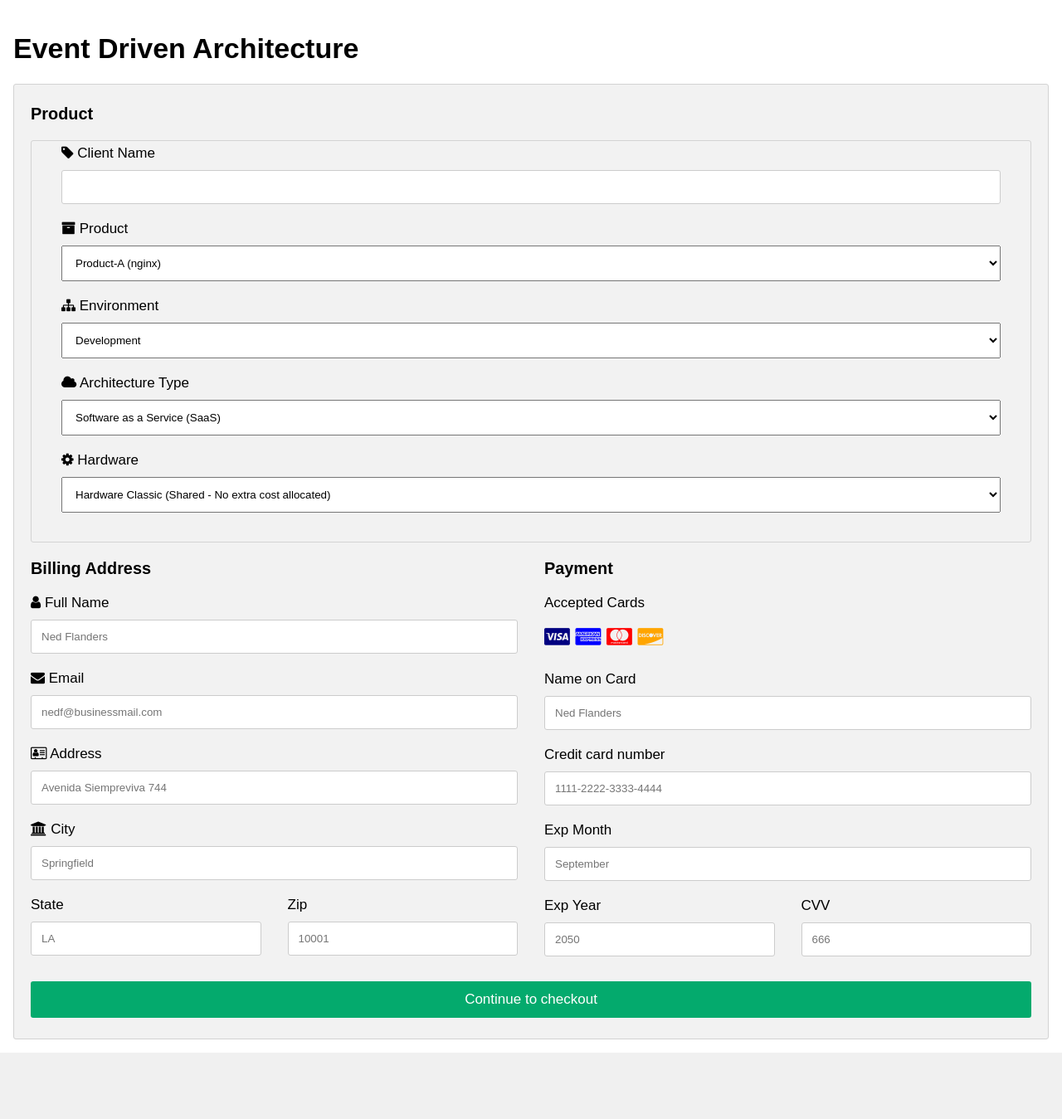
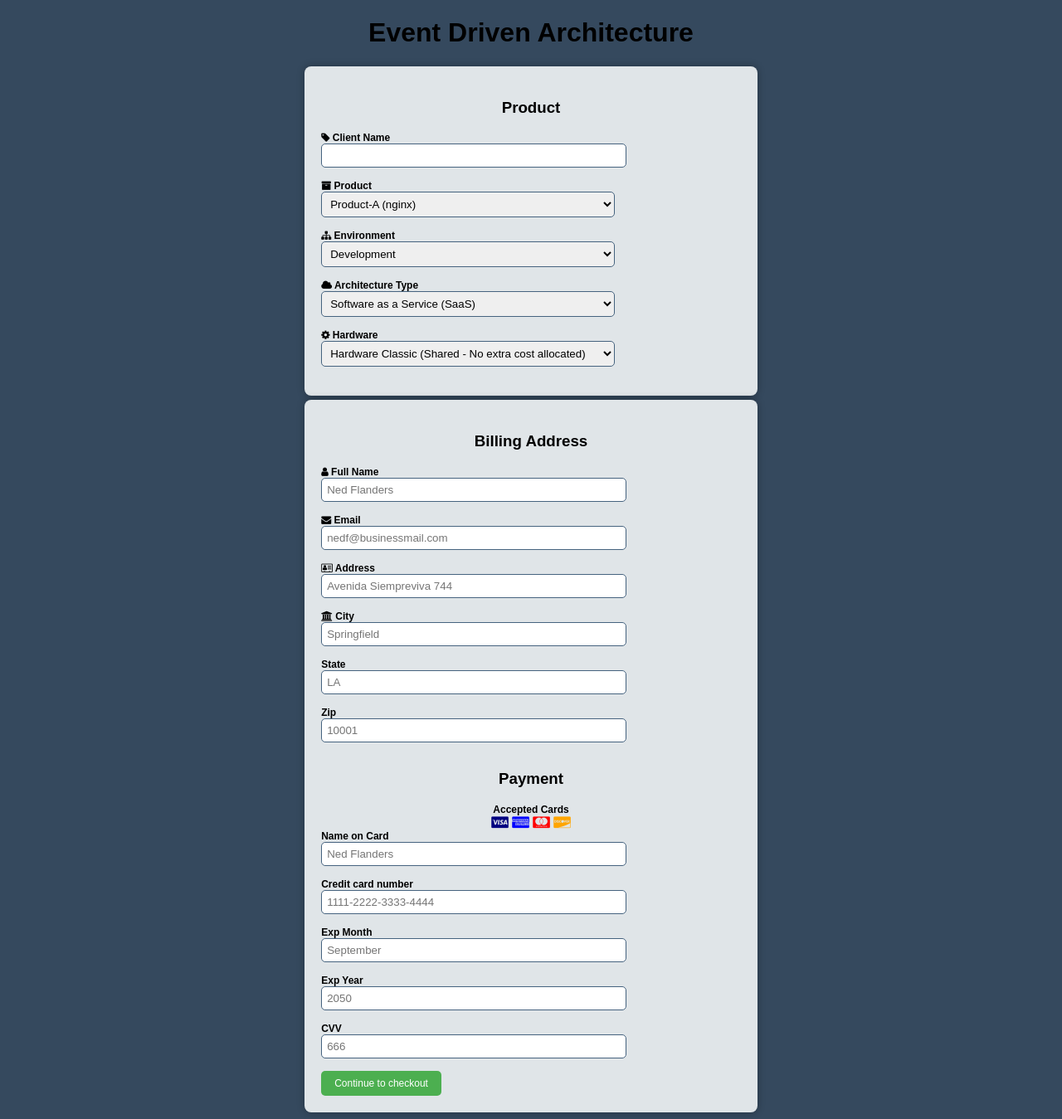
Before and after one commit to jpradoar/event-driven-architecture, a Flask app: page / in a window 1280 px wide. Shown: the whole page at 83% size. Before the commit the page ends 1269 px from the top, so only its background shows below. Run offline with Flask 3, Linux system fonts and the light colour scheme.

Commit message:
mod webpages

```diff
--- a/03-producer/templates/index.html
+++ b/03-producer/templates/index.html
@@ -6,135 +6,68 @@
 <link rel="stylesheet" href="https://cdnjs.cloudflare.com/ajax/libs/font-awesome/4.7.0/css/font-awesome.min.css">
 <style type="text/css">
 body {
-          font-family: Arial;
-          font-size: 17px;
-          padding: 8px;
+  font-family: Arial, sans-serif;
+  background-color: #35495e;
 }
-
-        * {
-          box-sizing: border-box;
+.container {
+  max-width: 40%;
+  margin: 5px auto;
+  background-color: #e0e5e8;
+  border-radius: 8px;
+  box-shadow: 0 0 10px rgba(0, 0, 0, 0.3);
+  padding: 20px;
 }
-
-        .row {
-          display: -ms-flexbox; /* IE10 */
-          display: flex;
-          -ms-flex-wrap: wrap; /* IE10 */
-          flex-wrap: wrap;
-          margin: 0 -16px;
-        }
-
-        .col-25 {
-          -ms-flex: 25%; /* IE10 */
-          flex: 25%;
-        }
-
-        .col-50 {
-          -ms-flex: 50%; /* IE10 */
-          flex: 50%;
-        }
-
-        .col-75 {
-          -ms-flex: 75%; /* IE10 */
-          flex: 75%;
-        }
-
-        .col-25,
-        .col-50,
-        .col-75 {
-          padding: 0 16px;
-        }
-
-        .container {
-          background-color: #f2f2f2;
-          padding: 5px 20px 15px 20px;
-          border: 1px solid lightgrey;
-          border-radius: 3px;
-        }
-
-        input[type=text] {
-          width: 100%;
-          margin-bottom: 20px;
-          padding: 12px;
-          border: 1px solid #ccc;
-          border-radius: 3px;
-        }
-
-        .select {
-          width: 100%;
-          margin-bottom: 20px;
-          padding: 12px;
-
-        }
-
-        label {
-          margin-bottom: 10px;
-          display: block;
-        }
-
-        .icon-container {
-          margin-bottom: 20px;
-          padding: 7px 0;
-          font-size: 24px;
-        }
-
-        .btn {
-          background-color: #04AA6D;
-          color: white;
-          padding: 12px;
-          margin: 10px 0;
-          border: none;
-          width: 100%;
-          border-radius: 3px;
-          cursor: pointer;
-          font-size: 17px;
-        }
-
-        .btn:hover {
-          background-color: #45a049;
-        }
-
-        a {
-          color: #2196F3;
-        }
-
-        hr {
-          border: 1px solid lightgrey;
-        }
-
-        span.price {
-          float: right;
-          color: grey;
-        }
-
-        /* Responsive layout - when the screen is less than 800px wide, make the two columns stack on top of each other instead of next to each other (also change the direction - make the "cart" column go on top) */
-        @media (max-width: 800px) {
-          .row {
-            flex-direction: column-reverse;
-          }
-          .col-25 {
+.section {
   margin-bottom: 20px;
 }
+.section-header {
+  border-bottom: 1px solid #465b6c;
+  padding-bottom: 10px;
+  margin-bottom: 10px;
+  cursor: pointer; /* Añadido para hacer el título clickeable */
+}
+.section-header h2 {
+  margin: 0;
+  text-align: center;
+}
+label {
+  font-weight: bold;
+  display: block;
+  font-size: 12px; /* Reducido el tamaño de la fuente */
+}
+input[type="text"],
+select {
+  width: 70%;
+  padding: 6px;
+  margin-bottom: 15px;
+  border: 1px solid #46637f;
+  border-radius: 5px;
+}
+input[type="submit"] {
+  background-color: #4CAF50;
+  color: white;
+  border: none;
+  padding: 8px 16px; /* Reducido el padding */
+  border-radius: 5px;
+  cursor: pointer;
+  font-size: 12px; /* Reducido el tamaño de la fuente */
+  transition: background-color 0.3s ease;
 }
 </style>
 </head>
 <body>
-
+<div align="center">
 <h1>Event Driven Architecture</h1>
-
-<div class="row">
-  <div class="col-75">
+</div>
 <div class="container">
     <form action="" method="post" class="" id="formulario" >
-
-
-    <h3>Product</h3>
-        <div class="container">
-          <div class="col-75">
+    <div align="center"><h3>Product</h3></div>
     <label for="client"><i class="fa fa-tag"></i> Client Name</label><input type="text" id="client" name="client" placeholder="" required="required">
     <label for="product"><i class="fa fa-archive"></i> Product</label><select id="product" name="product"  class="select">
         <option value="nginx">Product-A (nginx)</option>
         <option value="wordpress">Product-B (Wordpress)</option>
         <option value="grafana">Product-C (Grafana)</option>
+        <option value="domoticz">Home Automation</option>
         </select>
     <label for="fname"><i class="fa fa-sitemap"></i> Environment</label><select id="environment" name="environment"  class="select">
                 <option value="development">Development</option>
@@ -151,30 +84,17 @@
               <option value="dedicated">Hardware Dedicated (Extra cost allocated)</option>
               </select>
 </div>
-      </div>
+<div class="container">
 
+        <div align="center"><h3>Billing Address</h3></div>
+        <label for="fname"><i class="fa fa-user"></i> Full Name</label><input type="text" id="fname" name="firstname" placeholder="Ned Flanders" >
+        <label for="email"><i class="fa fa-envelope"></i> Email</label><input type="text" id="email" name="email" placeholder="nedf@businessmail.com" >
+        <label for="adr"><i class="fa fa-address-card-o"></i> Address</label><input type="text" id="adr" name="address" placeholder="Avenida Siempreviva 744" >
+        <label for="city"><i class="fa fa-institution"></i> City</label><input type="text" id="city" name="city" placeholder="Springfield" >
+        <label for="state">State</label><input type="text" id="state" name="state" placeholder="LA" >
+        <label for="zip">Zip</label><input type="text" id="zip" name="zip" placeholder="10001" >
 
-
-
-        <div class="row">
-          <div class="col-50">
-            <h3>Billing Address</h3>
-            <label for="fname"><i class="fa fa-user"></i> Full Name</label><input type="text" id="fname" name="firstname" placeholder="Ned Flanders" required="required">
-            <label for="email"><i class="fa fa-envelope"></i> Email</label><input type="text" id="email" name="email" placeholder="nedf@businessmail.com" required="required">
-            <label for="adr"><i class="fa fa-address-card-o"></i> Address</label><input type="text" id="adr" name="address" placeholder="Avenida Siempreviva 744" required="required">
-            <label for="city"><i class="fa fa-institution"></i> City</label><input type="text" id="city" name="city" placeholder="Springfield" required="required">
-
-            <div class="row">
-              <div class="col-50">
-                <label for="state">State</label><input type="text" id="state" name="state" placeholder="LA" required="required">
-              </div>
-              <div class="col-50">
-                <label for="zip">Zip</label><input type="text" id="zip" name="zip" placeholder="10001" required="required">
-              </div>
-            </div>
-          </div>
-
-          <div class="col-50">
+        <div align="center">
           <h3>Payment</h3>
           <label for="fname">Accepted Cards</label>
           <div class="icon-container">
@@ -183,27 +103,16 @@
             <i class="fa fa-cc-mastercard" style="color:red;"></i>
             <i class="fa fa-cc-discover" style="color:orange;"></i>
           </div>
-            <label for="cardname">Name on Card</label><input type="text" id="cardname" name="cardname" placeholder="Ned Flanders" required="required">
-            <label for="cardnumber">Credit card number</label><input type="text" id="cardnumber" name="cardnumber" placeholder="1111-2222-3333-4444" required="required">
-            <label for="cardexpmonth">Exp Month</label><input type="text" id="cardexpmonth" name="cardexpmonth" placeholder="September" required="required">
-            <div class="row">
-              <div class="col-50">
-                <label for="cardexpyear">Exp Year</label><input type="text" id="cardexpyear" name="cardexpyear" placeholder="2050" required="required">
         </div>
-              <div class="col-50">
+        <label for="cardname">Name on Card</label><input type="text" id="cardname" name="cardname" placeholder="Ned Flanders" >
+        <label for="cardnumber">Credit card number</label><input type="text" id="cardnumber" name="cardnumber" placeholder="1111-2222-3333-4444" >
+        <label for="cardexpmonth">Exp Month</label><input type="text" id="cardexpmonth" name="cardexpmonth" placeholder="September" >
+        <label for="cardexpyear">Exp Year</label><input type="text" id="cardexpyear" name="cardexpyear" placeholder="2050" >
         <label for="cardcvv">CVV</label>
-                <input type="text" id="cardcvv" name="cardcvv" placeholder="666" required="required">
-              </div>
-            </div>
-          </div>
+        <input type="text" id="cardcvv" name="cardcvv" placeholder="666" >
 
-        </div>
     <input type="submit" value="Continue to checkout" class="btn">
   </form>
 </div>
-  </div>
-
-</div>
-
 </body>
 </html>
```
Also changed, not shown: 03-producer/templates/custom.css (+39 -101 lines), 1 other file. Lines whose indentation alone changed are shown as unchanged.
